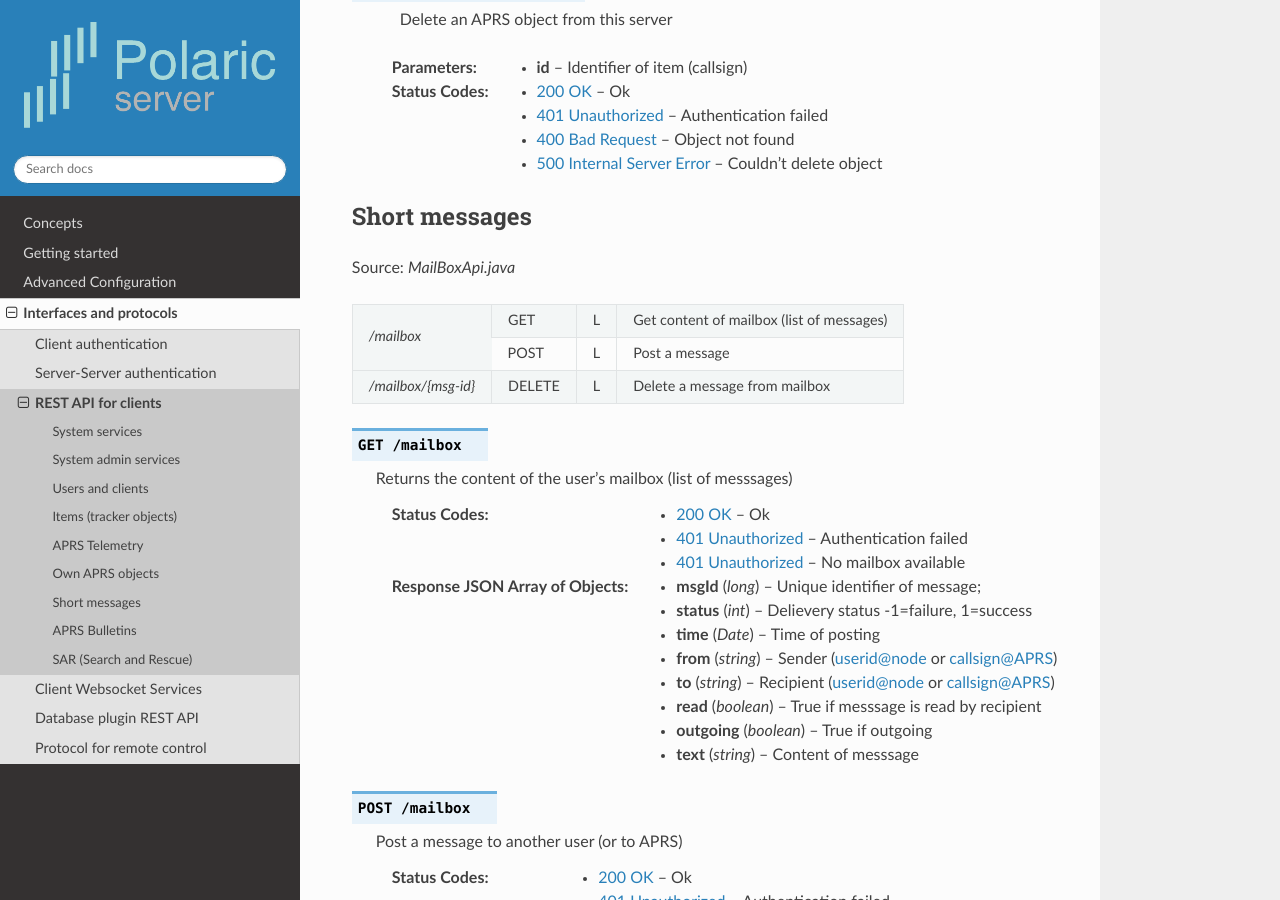
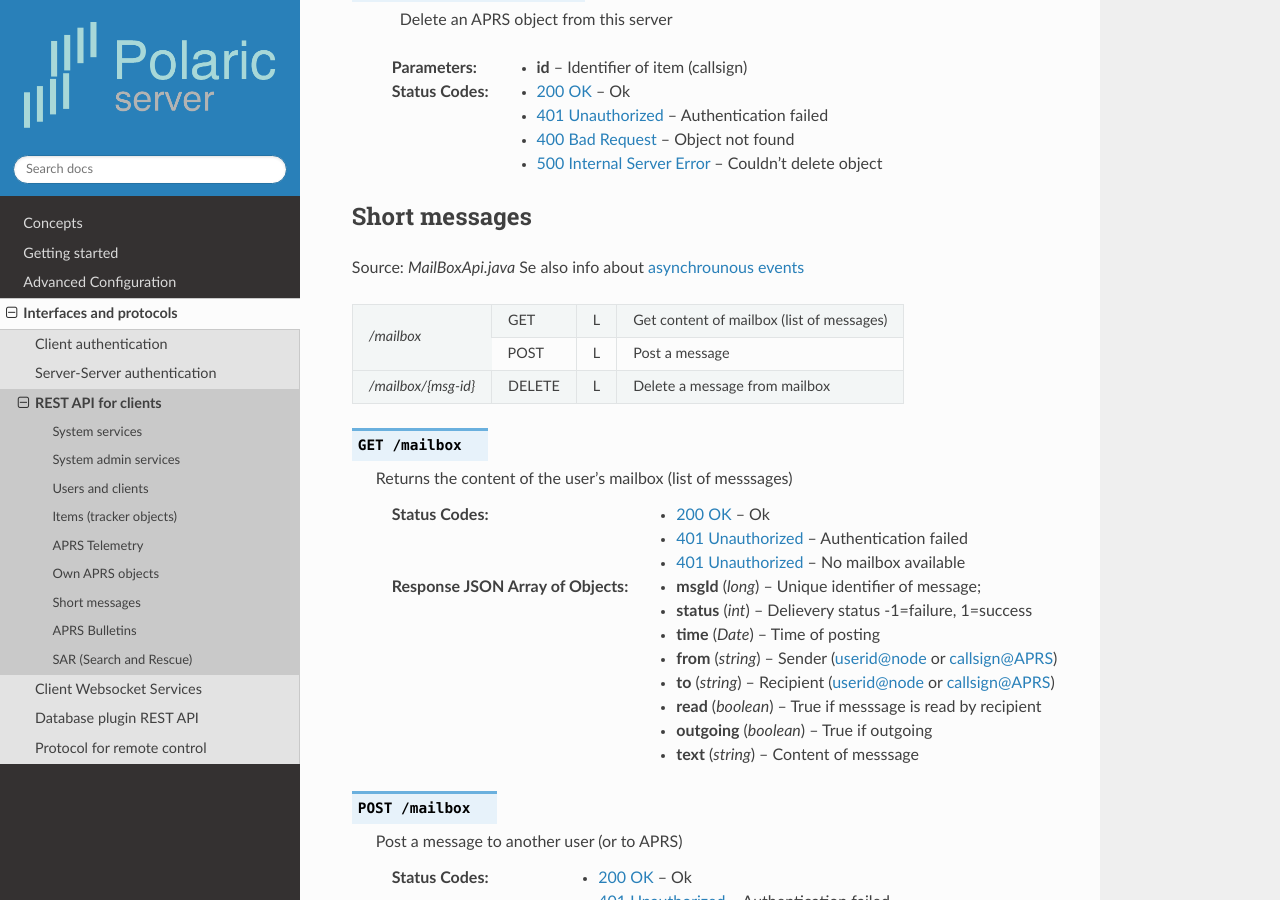
Before and after one commit to joakimsk/docs, a Sphinx documentation site: the page built from docs/restapi.rst, in a window 1280 px wide and 900 px high, scrolled down 18254 px. Built offline with Sphinx 7.4.7 and the Read the Docs theme 2.0.0, drawn with Linux system fonts in a browser that asks for light colours.

Commit message:
Update restapi.rst

```diff
--- a/docs/restapi.rst
+++ b/docs/restapi.rst
@@ -921,6 +921,7 @@ Source: `AprsObjectApi.java`
 Short messages
 --------------
 Source: `MailBoxApi.java`
+Se also info about `asynchrounous events <https://polaricserver.readthedocs.io/en/latest/cwebsocket.html#short-messages>`_
 
 +------------------------+-------+-+------------------------------------------------------+
 |`/mailbox`              | GET   |L| Get content of mailbox (list of messages)            |
```
